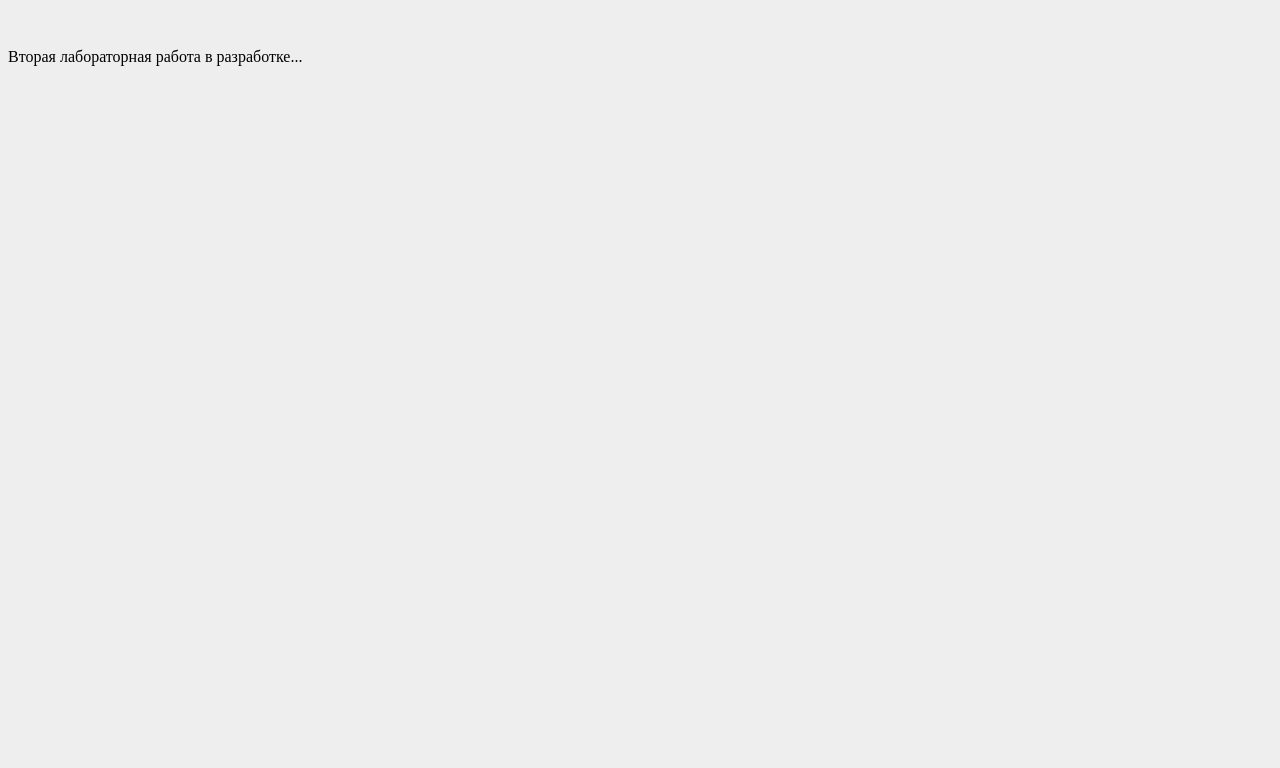
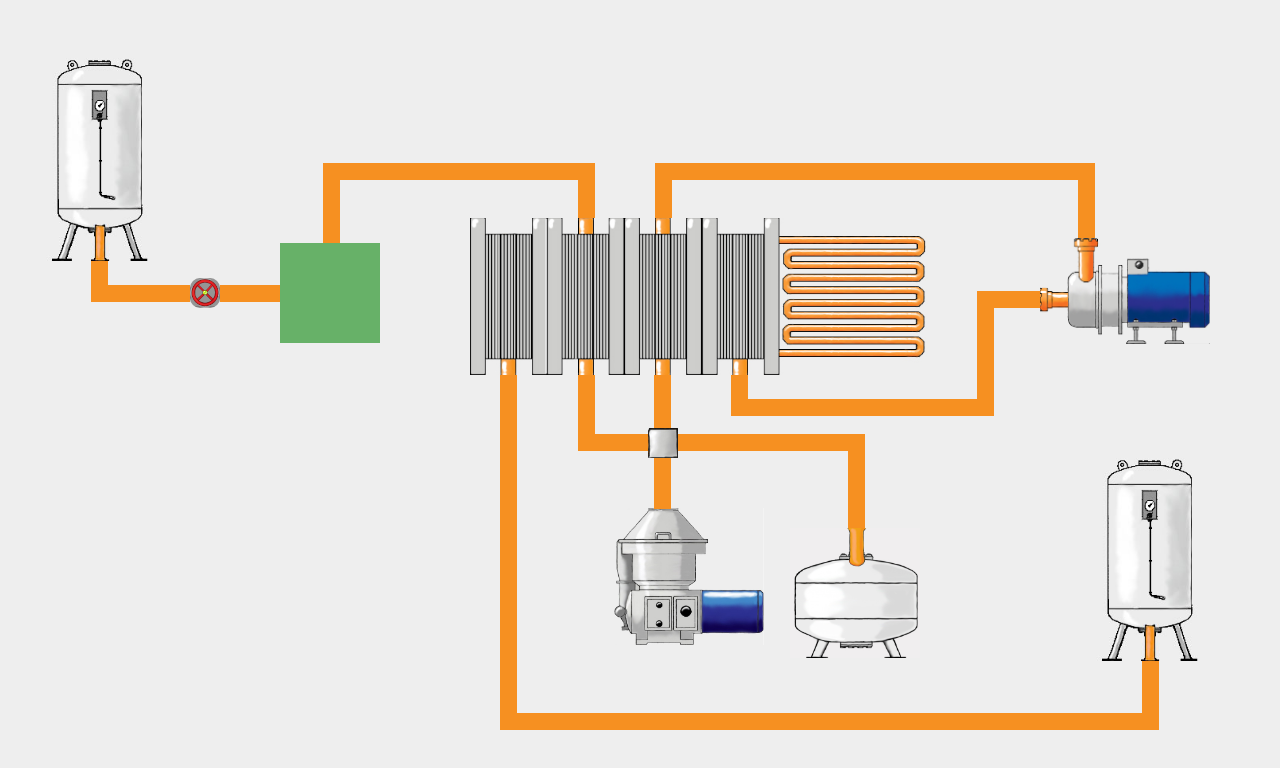
Before and after one commit to freyk3/diplom, a website: page views/secondApp.html in a window 1280 px wide. Drawn offline with Linux system fonts and the light colour scheme.

Commit message:
pervaya verstka lab 2

```diff
--- a/css/secondApp.css
+++ b/css/secondApp.css
@@ -1,9 +1,98 @@
-body {
-    padding-top: 40px;
-    padding-bottom: 40px;
+body
+{
     background-color: #eee;
+    width: auto;
+    height: 100%;
+    display: flex;
+    justify-content: center;
 }
 #appBlock
 {
-
+    width: 1200px;
 }
+.abs
+{
+    position: absolute;
+}
+#tank
+{
+    width: 120px;
+    margin-top: 50px;
+}
+#tank2
+{
+    width: 120px;
+    margin-left: 1050px;
+    margin-top: 450px;
+}
+#ventil
+{
+    width: 30px;
+    height: 30px;
+    border-radius: 10px;
+    cursor: pointer;
+    background: url(/images/Kran_zakryty.jpg);
+    background-size: contain;
+    margin-top: 270px;
+    margin-left: 150px;
+}
+#slivki
+{
+    width: 130px;
+    margin-top: 520px;
+    margin-left: 750px;
+}
+#separator
+{
+    width: 150px;
+    margin-left: 574px;
+    margin-top: 500px;
+}
+#kirpich
+{
+    width: 30px;
+    margin-left: 608px;
+    margin-top: 420px;
+}
+#gomo
+{
+    width: 170px;
+    margin-top: 230px;
+    margin-left: 1000px;
+}
+#pou
+{
+    width: 470px;
+    margin-left: 430px;
+    margin-top: 210px;
+}
+#nasos
+{
+    width: 100px;
+    height: 100px;
+    background-color: #67b168;
+    margin-top: 235px;
+    margin-left: 240px;
+}
+.outerPipesVert
+{
+    position: absolute;
+    width: 17px;
+    background-color: rgb(246,144,33);
+}
+.outerPipesHorz
+{
+    position: absolute;
+    height: 17px;
+    background-color: rgb(246,144,33);
+}
+.innerPipesVert
+{
+    width: 15px;
+    height: inherit;
+}
+.innerPipesHorz
+{
+    height: 15px;
+    width: inherit;
+}
--- a/views/secondApp.html
+++ b/views/secondApp.html
@@ -3,9 +3,90 @@
 <head>
     <meta charset="UTF-8">
     <title>Лабораторная работа №2</title>
-    <link href="/css/reports.css" rel="stylesheet">
+    <link href="/css/secondApp.css" rel="stylesheet">
 </head>
 <body>
-    Вторая лабораторная работа в разработке...
+
+<div id="appBlock">
+    <img class="abs" id="tank" src="/images/secondApp/Tank.jpg">
+    <div class="abs" id="ventil"></div>
+    <div class="abs" id="nasos"></div>
+    <img class="abs" id="pou" src="/images/secondApp/POU.jpg">
+    <img class="abs" id="gomo" src="/images/secondApp/gomogenizator.jpg">
+    <img class="abs" id="kirpich" src="/images/secondApp/blok_podklyuchenia_separatora.jpg">
+    <img class="abs" id="separator" src="/images/secondApp/Separator_2.jpg">
+    <img class="abs" id="slivki" src="/images/secondApp/tank_nizhniy.jpg">
+    <img class="abs" id="tank2" src="/images/secondApp/Tank.jpg">
+        <!-- Pipes --> <!-- В лабе 12 вертикальных труб и 9 горизонтальных -->
+    <!-- Вертикальные -->
+    <div class="outerPipesVert" id="vertPipe1" style="margin-top: 253px; margin-left: 51px; height: 24px;">
+        <div class="innerPipesVert"></div>
+    </div>
+    <div class="outerPipesVert" id="vertPipe2" style="height: 80px; margin-top: 155px; margin-left: 283px;">
+        <div class="innerPipesVert"></div>
+    </div>
+    <div class="outerPipesVert" id="vertPipe3" style="height: 38px; margin-top: 172px; margin-left: 538px;">
+        <div class="innerPipesVert"></div>
+    </div>
+    <div class="outerPipesVert" id="vertPipe4" style="height: 55px; margin-top: 155px; margin-left: 615px;">
+        <div class="innerPipesVert"></div>
+    </div>
+    <div class="outerPipesVert" id="vertPipe5" style="height: 75px; margin-top: 155px; margin-left: 1038px;">
+        <div class="innerPipesVert"></div>
+    </div>
+    <div class="outerPipesVert" id="vertPipe6" style="height: 355px; margin-top: 367px; margin-left: 460px;">
+        <div class="innerPipesVert"></div>
+    </div>
+    <div class="outerPipesVert" id="vertPipe7" style="height: 69px; margin-top: 653px; margin-left: 1102px;">
+        <div class="innerPipesVert"></div>
+    </div>
+    <div class="outerPipesVert" id="vertPipe8" style="height: 76px; margin-top: 367px; margin-left: 538px;">
+        <div class="innerPipesVert"></div>
+    </div>
+    <div class="outerPipesVert" id="vertPipe9" style="height: 53px; margin-top: 367px; margin-left: 614px;">
+        <div class="innerPipesVert"></div>
+    </div>
+    <div class="outerPipesVert" id="vertPipe10" style="height: 51px; margin-top: 450px; margin-left: 614px;">
+        <div class="innerPipesVert"></div>
+    </div>
+    <div class="outerPipesVert" id="vertPipe11" style="height: 77px; margin-top: 443px; margin-left: 808px;">
+        <div class="innerPipesVert"></div>
+    </div>
+    <div class="outerPipesVert" id="vertPipe12" style="height: 41px; margin-top: 367px; margin-left: 691px;">
+        <div class="innerPipesVert"></div>
+    </div>
+    <div class="outerPipesVert" id="vertPipe13" style="height: 108px; margin-top: 283px; margin-left: 937px;">
+        <div class="innerPipesVert"></div>
+    </div>
+    <!-- Горизонтальные -->
+    <div class="outerPipesHorz" id="horzPipe1" style="width: 99px; margin-top: 277px; margin-left: 51px;">
+        <div class="innerPipesHorz"></div>
+    </div>
+    <div class="outerPipesHorz" id="horzPipe2" style="margin-top: 277px;width: 60px;margin-left: 180px;">
+        <div class="innerPipesHorz"></div>
+    </div>
+    <div class="outerPipesHorz" id="horzPipe3" style="width: 255px; margin-left: 300px; margin-top: 155px;">
+        <div class="innerPipesHorz"></div>
+    </div>
+    <div class="outerPipesHorz" id="horzPipe4" style="width: 406px; margin-left: 632px; margin-top: 155px;">
+        <div class="innerPipesHorz"></div>
+    </div>
+    <div class="outerPipesHorz" id="horzPipe5" style="width: 625px; margin-left: 477px; margin-top: 705px;">
+        <div class="innerPipesHorz"></div>
+    </div>
+    <div class="outerPipesHorz" id="horzPipe6" style="width: 53px; margin-left: 555px; margin-top: 426px;">
+        <div class="innerPipesHorz"></div>
+    </div>
+    <div class="outerPipesHorz" id="horzPipe7" style="width: 187px; margin-left: 638px; margin-top: 426px;">
+        <div class="innerPipesHorz"></div>
+    </div>
+    <div class="outerPipesHorz" id="horzPipe8" style="width: 246px; margin-left: 708px; margin-top: 391px;">
+        <div class="innerPipesHorz"></div>
+    </div>
+    <div class="outerPipesHorz" id="horzPipe9" style="width: 46px; margin-left: 954px; margin-top: 283px;">
+        <div class="innerPipesHorz"></div>
+    </div>
+</div>
+
 </body>
 </html>
```
Also changed, not shown: views/login.html (+1 -5 lines), images/secondApp/Kran_otkryty.jpg (added), images/secondApp/Kran_zakryty.jpg (added), images/secondApp/POU.jpg (added), images/secondApp/Separator_2.jpg (added), images/secondApp/Tank.jpg (added), images/secondApp/Unfm8HQcGkI.jpg (added), images/secondApp/blok_podklyuchenia_separatora.jpg (added), images/secondApp/gomogenizator.jpg (added), images/secondApp/tank_nizhniy.jpg (added), 3 other files.
